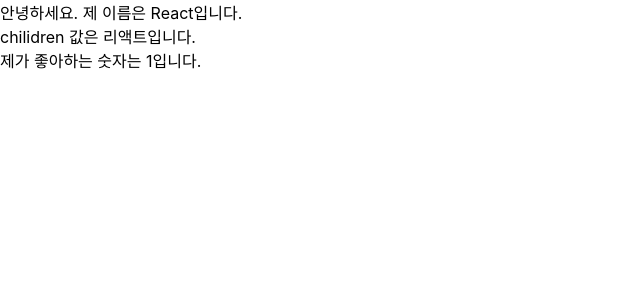
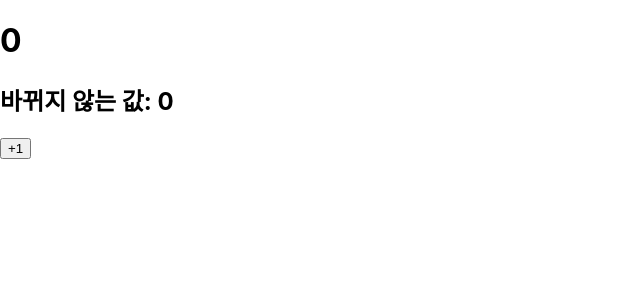
Before and after one commit to yhmane/react-book-example, a React (Create React App) app: page / in a window 1280 px wide. Shown: the top 300 px of the page, without its empty margins (0-640 px from the left). Built offline with nearby package versions, Linux system fonts and the light colour scheme.

Commit message:
state 사용

```diff
--- a/src/App.js
+++ b/src/App.js
@@ -1,11 +1,9 @@
 import React from 'react';
-import MyComponent from './MyComponent'
+import Counter from './Counter'
 
 const App = () => {
   return (
-    <MyComponent name="React" favoriteNumber={1}>
-      리액트
-    </MyComponent>
+    <Counter/>
   );
 };
 
--- /dev/null
+++ b/src/Counter.js
@@ -0,0 +1,34 @@
+import React, { Component } from 'react';
+
+class Counter extends Component {
+    state = {
+        number: 0,
+        fixedNumber: 0
+    };
+    render() {
+        const { number, fixedNumber } = this.state;
+        return (
+            <div>
+                <h1>{ number }</h1>
+                <h2>바뀌지 않는 값: { fixedNumber }</h2>
+                <button
+                    onClick={() => {
+                        this.setState(
+                            {
+                                number: number + 1
+                            },
+                            () => {
+                                console.log('방금 setState가 호출 되었습니다.');
+                                console.log(this.state);
+                            }
+                        );
+                    }}
+                >
+                    +1
+                </button>
+            </div>
+        );
+    }
+}
+
+export default Counter;
```
